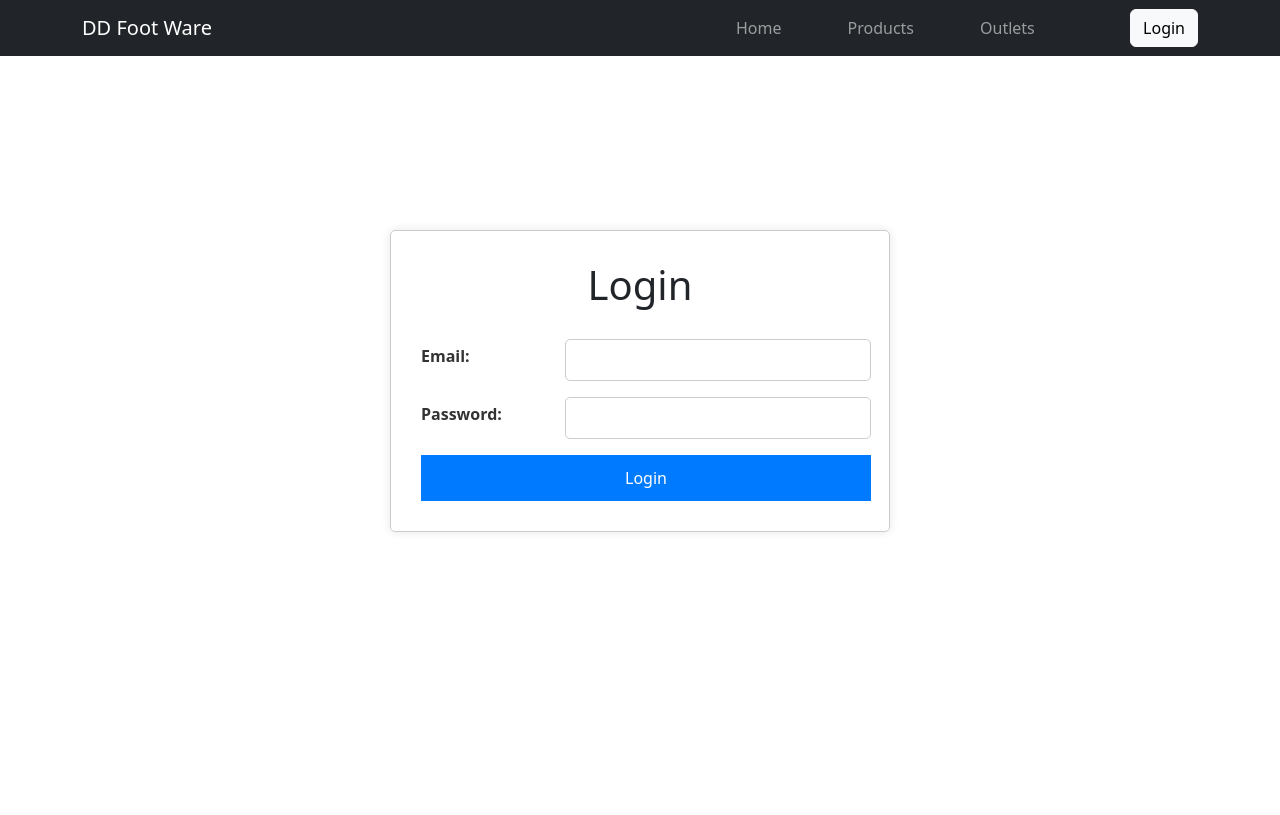
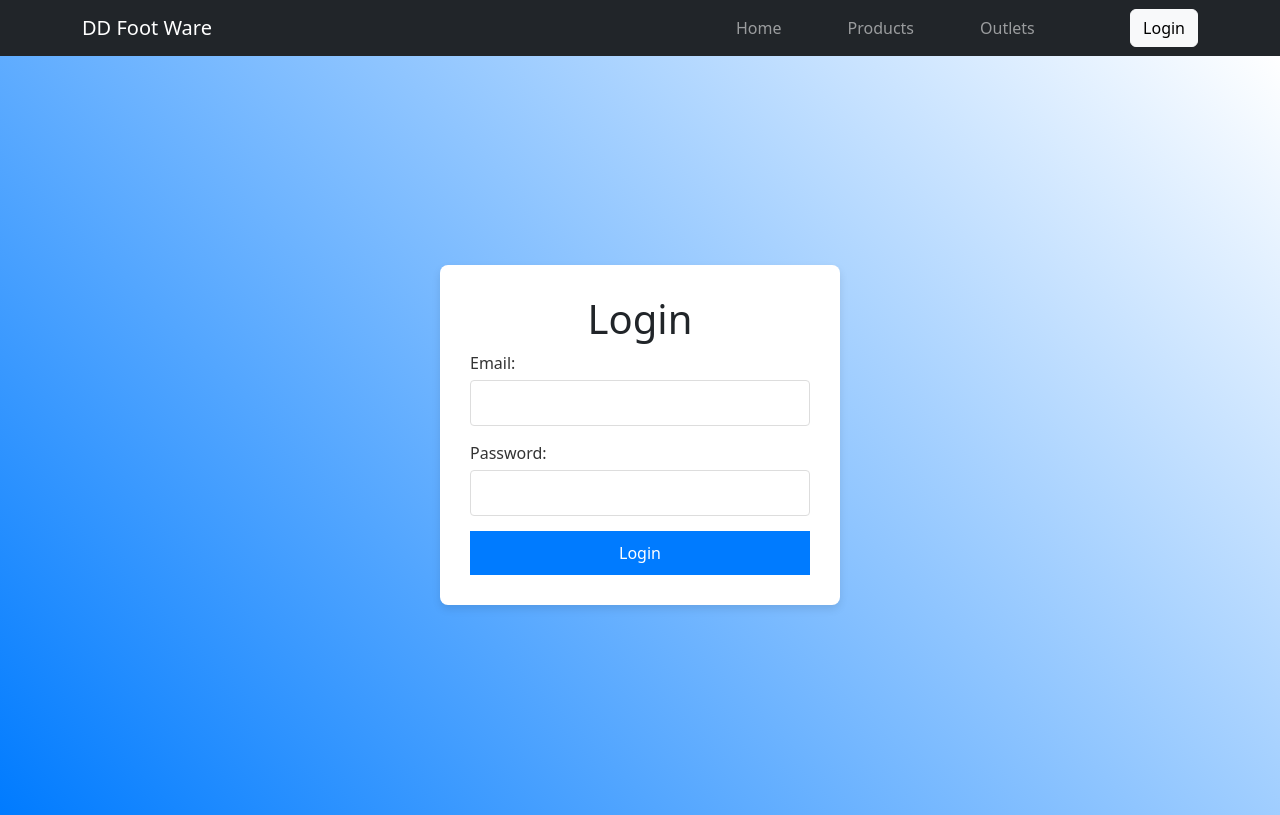
Before and after one commit to IreshEranga/DD-Footware, a React (Create React App) app in the folder frontend/: page /login in a window 1280 px wide. Built offline with nearby package versions, Linux system fonts and the light colour scheme.

Commit message:
login page color update

```diff
--- a/frontend/src/pages/Login/Login.css
+++ b/frontend/src/pages/Login/Login.css
@@ -1,4 +1,4 @@
-
+/*
 
    .login-container {
     max-width: 500px;
@@ -25,14 +25,14 @@
   }
 
   label {
-    flex: 1; /* Make label take available space */
+    flex: 1;
     margin-bottom: .5em;
     color: #333;
     font-weight: bold;
   }
 
   input {
-    flex: 2; /* Make input take twice the space of label */
+    flex: 2;
     border: 1px solid #ccc;
     padding: .5em;
     font-size: 1em;
@@ -58,3 +58,67 @@
     text-align: center;
     margin-top: 1em;
   }
+   */
+
+   /* Login.css */
+/* body, html {
+  height: 100%;
+  margin: 0;
+  font-family: Arial, Helvetica, sans-serif;
+} */
+
+.login-container {
+  display: flex;
+  justify-content: center;
+  align-items: center;
+  height: 95vh;
+  background: linear-gradient(45deg, #007bff, #ffffff);
+  margin-top: -25px;
+}
+
+.login-card {
+  background: #fff;
+  padding: 30px;
+  border-radius: 8px;
+  box-shadow: 0 4px 8px rgba(0, 0, 0, 0.1);
+  width: 100%;
+  max-width: 400px;
+}
+
+.form-group {
+  margin-bottom: 15px;
+}
+
+.form-group label {
+  display: block;
+  margin-bottom: 5px;
+  color: #333;
+}
+
+.form-group input {
+  width: 100%;
+  padding: 10px;
+  border: 1px solid #ddd;
+  border-radius: 4px;
+  box-sizing: border-box;
+}
+
+button {
+  width: 100%;
+  padding: 10px;
+  border: none;
+  border-radius: 4px;
+  background-color: #007bff;
+  color: #fff;
+  font-size: 16px;
+  cursor: pointer;
+}
+
+button:hover {
+  background-color: #0056b3;
+}
+
+.error-message {
+  color: red;
+  margin-top: 10px;
+}
--- a/frontend/src/pages/Login/Login.js
+++ b/frontend/src/pages/Login/Login.js
@@ -1,3 +1,83 @@
+// import React, { useState } from 'react';
+// import axios from 'axios';
+// import { useNavigate } from 'react-router-dom';
+// import { toast } from 'react-toastify';
+// import 'react-toastify/dist/ReactToastify.css';
+// import '../Login/Login.css';
+// import NavBar from '../../components/NavBar';
+
+// const Login = () => {
+//   const [email, setEmail] = useState('');
+//   const [password, setPassword] = useState('');
+//   const [error, setError] = useState('');
+//   const navigate = useNavigate();
+
+//   const handleSubmit = async (e) => {
+//     e.preventDefault();
+
+//     try {
+//       const response = await axios.post('http://localhost:5000/api/user/login', {
+//         email,
+//         password
+//       });
+
+//       const { name, role, outlet, outletID } = response.data;
+
+//       // Store user details in local storage
+//       localStorage.setItem('user', JSON.stringify({ name, email, role, outlet, outletID }));
+
+//       // Navigate based on user role
+//       if (role === 'system admin') {
+//         navigate('/systemadmin/products');
+//       } else if (role === 'outlet admin') {
+//         navigate('/outletadmin');
+//       } else {
+//         toast.error('Access denied');
+//       }
+
+//     } catch (err) {
+//       setError('Invalid email or password');
+//       toast.error('Invalid email or password');
+//     }
+//   };
+
+//   return (
+//     <>
+//       <NavBar />
+//       <div className="login-container" style={{ marginTop: '150px', padding: '30px' }}>
+//         <h1>Login</h1>
+//         <form onSubmit={handleSubmit} style={{ marginTop: '30px', width: '450px' }}>
+//           <div className="form-group">
+//             <label htmlFor="email">Email:</label>
+//             <input
+//               type="email"
+//               id="email"
+//               name="email"
+//               value={email}
+//               onChange={(e) => setEmail(e.target.value)}
+//               required
+//             />
+//           </div>
+//           <div className="form-group">
+//             <label htmlFor="password">Password:</label>
+//             <input
+//               type="password"
+//               id="password"
+//               name="password"
+//               value={password}
+//               onChange={(e) => setPassword(e.target.value)}
+//               required
+//             />
+//           </div>
+//           <button type="submit">Login</button>
+//           {error && <p className="error-message">{error}</p>}
+//         </form>
+//       </div>
+//     </>
+//   );
+// };
+
+// export default Login;
 import React, { useState } from 'react';
 import axios from 'axios';
 import { useNavigate } from 'react-router-dom';
@@ -44,9 +124,10 @@ const Login = () => {
   return (
     <>
       <NavBar />
-      <div className="login-container" style={{ marginTop: '150px', padding: '30px' }}>
-        <h1>Login</h1>
-        <form onSubmit={handleSubmit} style={{ marginTop: '30px', width: '450px' }}>
+      <div className="login-container">
+        <div className="login-card">
+          <center><h1>Login</h1></center>
+          <form onSubmit={handleSubmit}>
             <div className="form-group">
               <label htmlFor="email">Email:</label>
               <input
@@ -73,6 +154,7 @@ const Login = () => {
             {error && <p className="error-message">{error}</p>}
           </form>
         </div>
+      </div>
     </>
   );
 };
```
Lines whose indentation alone changed are shown as unchanged.
